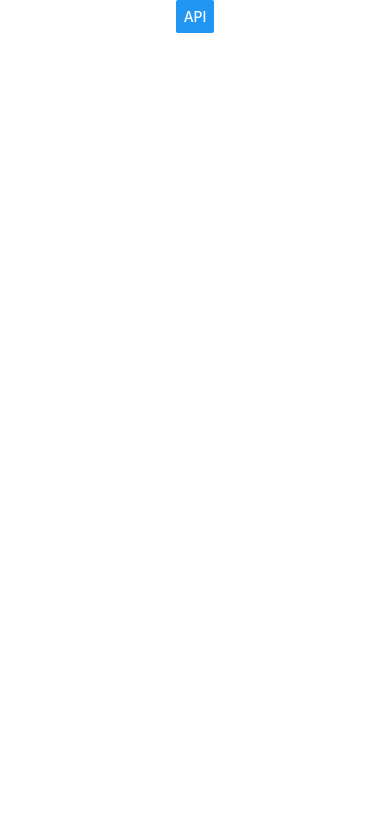
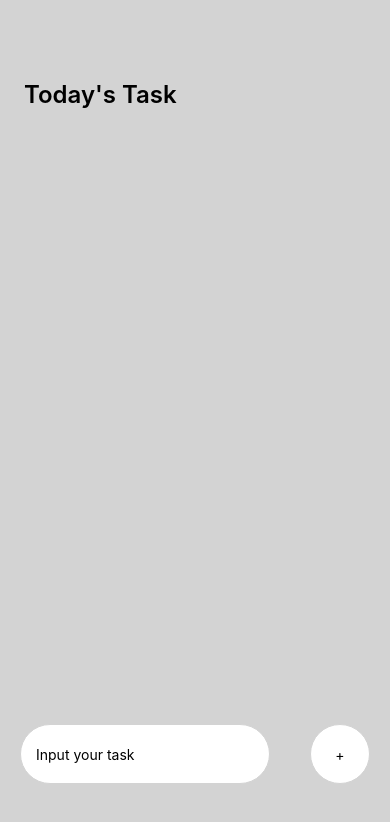
Before and after one commit to dyavas21/zustand-exercise, a React Native app: screen / in a window 390 px wide. Shown: the top 822 px of the page. Built offline with nearby package versions, Linux system fonts and the light colour scheme.

Commit message:
add notes to screen done

```diff
--- a/App.tsx
+++ b/App.tsx
@@ -1,39 +1,135 @@
 import { StatusBar } from 'expo-status-bar';
-import { Button, FlatList, StyleSheet, Text, View } from 'react-native';
-import useUsers from './src/store/Users';
+import { useState } from 'react';
+import {
+  Alert,
+  Button,
+  FlatList,
+  KeyboardAvoidingView,
+  Platform,
+  StyleSheet,
+  Text,
+  TextInput,
+  TouchableOpacity,
+  View,
+} from 'react-native';
+import Task from './components/Task';
+import useTaskStore from './src/store/taskStore';
+import useUsers from './src/store/taskStore';
 
 export default function App() {
-  const { users, execute } = useUsers(state => state);
+  // const { users, execute } = useUsers(state => state);
 
-  const teken = () => {
-    execute('https://jsonplaceholder.typicode.com/todos');
+  // const teken = () => {
+  //   execute('https://jsonplaceholder.typicode.com/todos');
+  // };
+
+  const addTask = useTaskStore(state => state.addTask);
+
+  const [taskTitle, setTaskTitle] = useState('');
+
+  const { tasks, removeTask } = useTaskStore(state => ({
+    tasks: state.tasks,
+    removeTask: state.removeTask,
+  }));
+
+  const handleTaskSubmit = () => {
+    if (!taskTitle) return Alert.alert('please add task');
+    addTask({
+      id: Math.ceil(Math.random() * 1000),
+      title: taskTitle,
+    });
+    setTaskTitle('');
   };
+
   return (
-    <View style={styles.container}>
-      <Button title='API' onPress={teken} />
-      {console.log('index', users)}
-      <FlatList
-        data={users}
-        keyExtractor={({ id }, index) => id}
-        renderItem={({ item }) => {
-          return (
-            <View>
-              <Text>{item.id}</Text>
-              <Text>{item.title}</Text>
-            </View>
-          );
-        }}
-      />
-      <StatusBar style='auto' />
+    // <View style={styles.container}>
+    //   <Button title='API' onPress={teken} />
+    //   {console.log('index', users)}
+    //   <FlatList
+    //     data={users}
+    //     keyExtractor={({ id }, index) => id}
+    //     renderItem={({ item }) => {
+    //       return (
+    //         <View>
+    //           <Text>{item.id}</Text>
+    //           <Text>{item.title}</Text>
+    //         </View>
+    //       );
+    //     }}
+    //   />
+    //   <StatusBar style='auto' />
+    // </View>
+
+    <View style={styles.root}>
+      <View style={styles.container}>
+        <Text style={styles.title}>Today's Task</Text>
+        <View style={styles.items}>
+          {tasks.map((task, id) => {
+            return <Task key={id} kata={task.title} />;
+          })}
+        </View>
+      </View>
+
+      <KeyboardAvoidingView
+        behavior={Platform.OS === 'ios' ? 'padding' : 'height'}
+        style={styles.inputTextContainer}
+      >
+        <TextInput
+          placeholder='Input your task'
+          style={styles.inputText}
+          value={taskTitle}
+          onChangeText={text => setTaskTitle(text)}
+        />
+        <TouchableOpacity onPress={() => handleTaskSubmit()}>
+          <View style={styles.addContainer}>
+            <Text style={styles.addText}>+</Text>
+          </View>
+        </TouchableOpacity>
+      </KeyboardAvoidingView>
     </View>
   );
 }
 
 const styles = StyleSheet.create({
+  root: {
+    flex: 1,
+    backgroundColor: 'lightgrey',
+  },
   container: {
-    flex: 1,
-    backgroundColor: '#fff',
+    paddingTop: 80,
+    paddingHorizontal: 24,
+  },
+  title: {
+    fontWeight: '600',
+    fontSize: 24,
+  },
+  items: {
+    marginTop: 30,
+  },
+  inputTextContainer: {
+    position: 'absolute',
+    bottom: 60,
+    flexDirection: 'row',
+    width: '100%',
+    justifyContent: 'space-around',
+  },
+  inputText: {
+    backgroundColor: 'white',
+    width: 250,
+    padding: 15,
+    borderRadius: 60,
+    borderWidth: 1,
+    borderColor: 'lightgrey',
+  },
+  addContainer: {
+    height: 60,
+    width: 60,
+    borderRadius: 30,
+    backgroundColor: 'white',
+    borderWidth: 1,
+    borderColor: 'lightgrey',
+    justifyContent: 'center',
     alignItems: 'center',
-    justifyContent: 'center',
   },
+  addText: {},
 });
--- /dev/null
+++ b/components/Task.tsx
@@ -0,0 +1,50 @@
+import { StyleSheet, Text, View } from 'react-native';
+import useTaskStore from '../src/store/taskStore';
+
+const Task = ({ kata }) => {
+  return (
+    <View style={styles.container}>
+      <View style={styles.itemLeft}>
+        <View style={styles.box}></View>
+        <Text>{kata}</Text>
+      </View>
+      <View style={styles.circular}></View>
+    </View>
+  );
+};
+
+export default Task;
+
+const styles = StyleSheet.create({
+  container: {
+    backgroundColor: 'white',
+    borderRadius: 10,
+    padding: 15,
+    flexDirection: 'row',
+    alignItems: 'center',
+    justifyContent: 'space-between',
+    marginBottom: 20,
+  },
+  itemLeft: {
+    flexDirection: 'row',
+    alignItems: 'center',
+    flexWrap: 'wrap',
+  },
+  box: {
+    width: 24,
+    height: 24,
+    backgroundColor: 'lightblue',
+    borderRadius: 5,
+    marginRight: 15,
+  },
+  itemText: {
+    maxWidth: '80%',
+  },
+  circular: {
+    width: 12,
+    height: 12,
+    borderColor: 'lightblue',
+    borderWidth: 2,
+    borderRadius: 6,
+  },
+});
--- a/src/store/Users.js
+++ /dev/null
@@ -1,16 +0,0 @@
-import { create } from 'zustand';
-import { devtools } from 'zustand/middleware';
-import axios from 'axios';
-
-const useUsers = create(
-  devtools(set => ({
-    users: [],
-    execute: async url => {
-      const response = await axios.get(url);
-      console.log('responnya', response);
-      set({ users: await response.data });
-    },
-  }))
-);
-
-export default useUsers;
--- /dev/null
+++ b/src/store/taskStore.js
@@ -0,0 +1,37 @@
+import { create } from 'zustand';
+import { devtools, persist } from 'zustand/middleware';
+import axios from 'axios';
+
+// const useUsers = create(
+//   devtools(set => ({
+//     users: [],
+//     execute: async url => {
+//       const response = await axios.get(url);
+//       set({ users: await response.data });
+//     },
+//   }))
+// );
+
+const taskStore = set => ({
+  tasks: [],
+  addTask: task => {
+    set(state => ({
+      tasks: [task, ...state.tasks],
+    }));
+  },
+  removeTask: taskId => {
+    set(state => ({
+      tasks: state.tasks.filter(c => c.id !== taskId),
+    }));
+  },
+});
+
+const useTaskStore = create(
+  devtools(
+    persist(taskStore, {
+      name: 'tasks',
+    })
+  )
+);
+
+export default useTaskStore;
```
